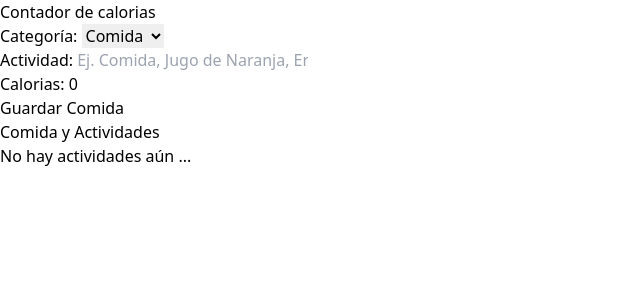
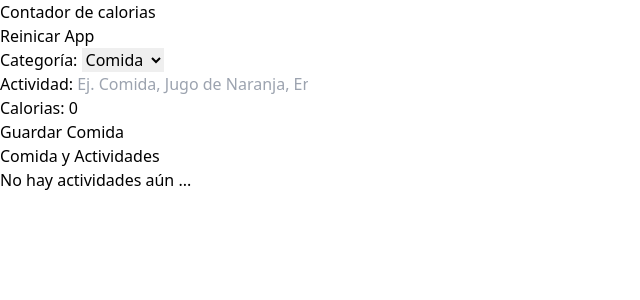
Before and after one commit to DavidMV97/Calorie-tracker, a React (Vite) app: page / in a window 1280 px wide. Shown: the top 300 px of the page, without its empty margins (0-640 px from the left). Built offline with nearby package versions, Linux system fonts and the light colour scheme.

Commit message:
Funcion reset app

```diff
--- a/src/App.tsx
+++ b/src/App.tsx
@@ -1,5 +1,5 @@
 
-import { useEffect, useReducer } from "react"
+import { useEffect, useMemo, useReducer } from "react"
 import Form from "./components/Form"
 import { activityReducer, initialState } from "./reducers/activity-reducer"
 import ActivityList from './components/ActivityList';
@@ -12,6 +12,8 @@
     localStorage.setItem('activities', JSON.stringify(state.activities))
   }, [state.activities])
 
+  const canRestartApp = () => useMemo(() => state.activities.length , [state.activities]  )
+
   return (
     <>
       <header className="bg-lime-600 py-3">
@@ -19,6 +21,15 @@
           <h1 className="text-center text-lg fong-bold text-white uppercase">
             Contador de calorias
           </h1>
+          <button
+            className="disabled:opacity-10 bg-gray-800 hover:bg-gray-900 p-2 font-bold uppercase text-white cursor-pointer rounded-lg text-sm"
+            disabled={!canRestartApp()}
+            onClick={() => dispatch({type: 'restart-app'})}
+            >
+
+            Reinicar App
+          </button>
+
         </div>
       </header>
 
--- a/src/components/ActivityList.tsx
+++ b/src/components/ActivityList.tsx
@@ -24,7 +24,7 @@
         </h2>
         {isEmptyActivities ? <p className="my-5 text-center" >No hay actividades aún ...</p> :
         activities.map(activity => (
-            <div key={activity.id} className="px-5 py-10 bg-white mt-5 flex justify-between"  >
+            <div key={activity.id} className="px-5 py-10 bg-white mt-5 flex justify-between shadow">
                 <div className="space-y-2 relative" >
                     <p className={`absolute -top-8 -left-8 px-10 py-2 text-white uppercase font-bold ${activity.category === 1 ? 'bg-lime-500' : 'bg-orange-500'}`}>{ categoryName(+activity.category)}</p>
                     <p className="text-2xl font-bold pt-5" >{activity.name}</p>
--- a/src/reducers/activity-reducer.ts
+++ b/src/reducers/activity-reducer.ts
@@ -3,8 +3,8 @@
 export type ActivityActions =
     { type: 'save-activity', payload: { newActiviy : Activity }} |
     { type: 'set-activeId', payload: { id : Activity['id'] }} |
-    { type: 'delete-activity', payload: { id : Activity['id'] }}
-
+    { type: 'delete-activity', payload: { id : Activity['id'] }} |
+    { type: 'restart-app'}
 
 export type ActivityState = {
     activities : Activity[],
@@ -57,5 +57,14 @@
         }
     }
 
+    if(action.type === 'restart-app'){
+        return{
+            activities: [],
+            activieId: ''
+        }
+    }
+
+
+
     return state
 }
```
